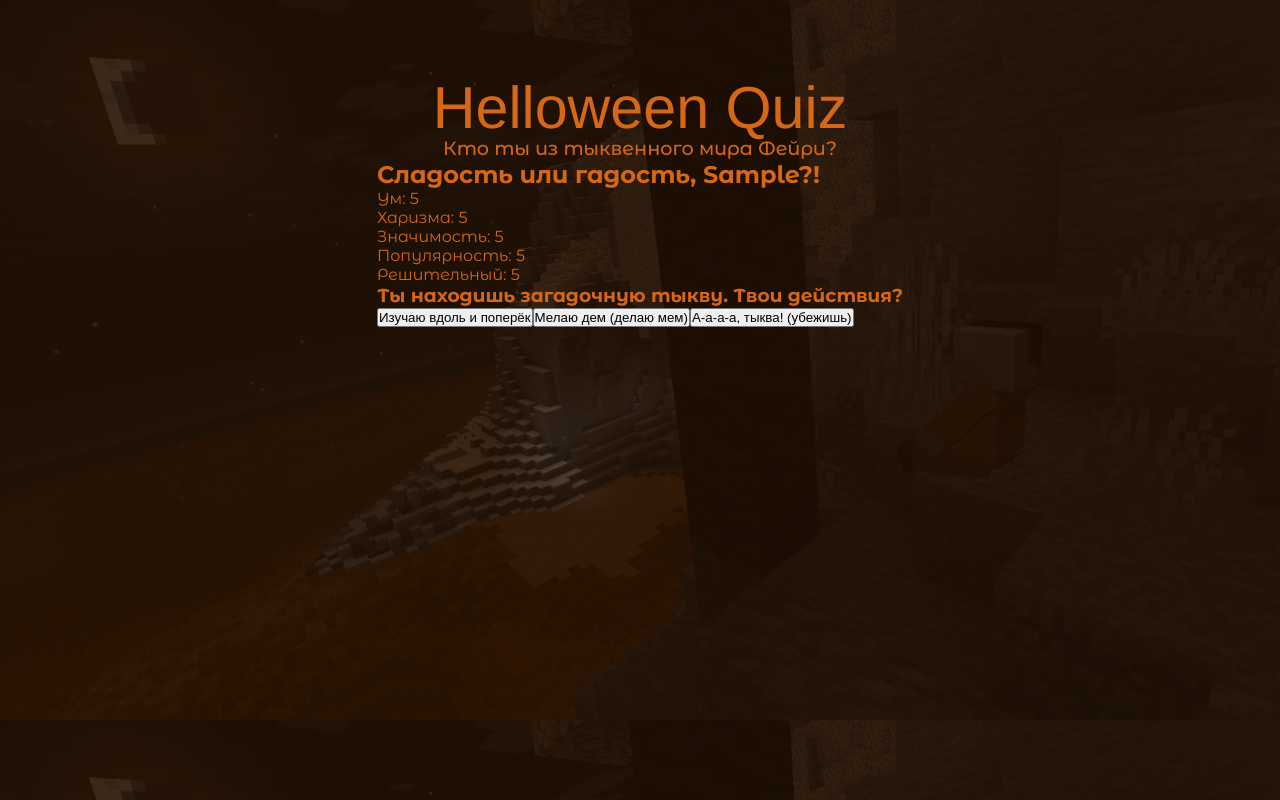
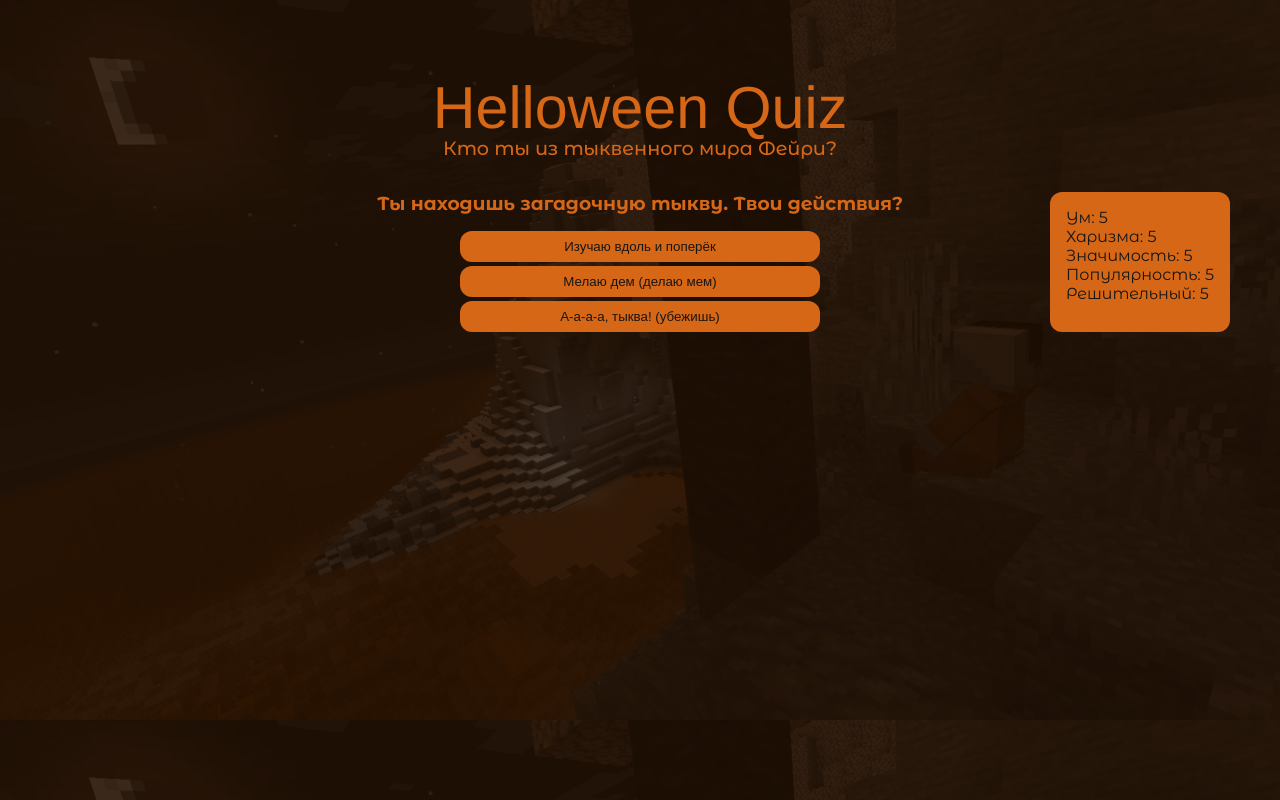
Before and after one commit to lanvalird/farysd-helloween-site-2025, a React (Vite) app: page / in a window 1280 px wide. Both pictures are taken after typing "Sample" into the empty fields and a click on the button "Начать игру!". Built offline with nearby package versions, Linux system fonts and the light colour scheme; a web font is replaced by a local one.

Commit message:
update form css

```diff
--- a/src/app/styles/main.css
+++ b/src/app/styles/main.css
@@ -9,11 +9,14 @@
 
   --heading-i: 'Joti One', 'Franklin Gothic Medium', 'Arial Narrow', Arial, sans-serif;
   --content-font: 'Montserrat Alternates', Arial, Helvetica, sans-serif;
+
+  --color-brand: #D56716;
+  --color-on-brand: #181614;
 }
 
 html,
 body {
-  color: #fff5ee;
+  color: var(--color-on-brand);
   font-family: var(--content-font);
 }
 
@@ -25,7 +28,7 @@ header {
   align-items: center;
   gap: 0;
 
-  color: #D56716;
+  color: var(--color-brand);
 
   &>p {
     font-size: 1.20rem;
@@ -39,3 +42,59 @@ h1 {
   font-weight: 500;
   line-height: 3.5rem;
 }
+
+button {
+  padding: .5rem 2rem;
+  background-color: var(--color-brand);
+  color: var(--color-on-brand);
+  border: 0;
+  border-radius: .75rem;
+  cursor: pointer;
+}
+
+.game-content {
+  margin: auto 0;
+  margin-top: 2rem;
+  display: grid;
+  grid-template-columns: repeat(12, [col-start] 1fr);
+  grid-gap: 20px;
+
+  & button {
+    width: 100%;
+  }
+
+  &>h2 {
+    grid-column: col-start / span 12;
+    text-align: center;
+  }
+
+  &>.skills-preview {
+    grid-column: span 2;
+
+    background-color: var(--color-brand);
+    color: var(--color-on-brand);
+
+
+    padding: 1rem;
+    border: 0;
+    border-radius: .75rem;
+  }
+
+  &>.quiz-question {
+    grid-column: col-start 3 / span 8;
+
+    display: flex;
+    flex-direction: column;
+    justify-content: center;
+    align-items: center;
+
+    &>.answers {
+      margin-top: 1rem;
+      width: 100%;
+      max-width: 360px;
+      display: flex;
+      flex-direction: column;
+      gap: .25rem;
+    }
+  }
+}
--- a/src/shared/components/game-form.tsx
+++ b/src/shared/components/game-form.tsx
@@ -48,25 +48,6 @@ export function GameForm() {
     <form onSubmit={handleFormSubmit}>
       {player ? (
         <div className="game-content">
-          <h2>Сладость или гадость, {player.name}?!</h2>
-
-          <div className="skills-preview">
-            {player.skills.map((skill) => (
-              <div key={skill.name} className="skill-item">
-                <span>
-                  {skill.name}: {skill.value}
-                </span>
-                <div className="skill-bar">
-                  <div
-                    className="skill-fill"
-                    style={{ width: `${skill.getPercent()}%` }}
-                  />
-                </div>
-              </div>
-            ))}
-          </div>
-
-          {/* Вопросы квиза */}
           {currentQuestion < quizQuestions.length ? (
             <div className="quiz-question">
               <h3>{quizQuestions[currentQuestion].text}</h3>
@@ -90,6 +71,23 @@ export function GameForm() {
               {/* Здесь можно показать финальную роль */}
             </div>
           )}
+
+
+          <div className="skills-preview">
+            {player.skills.map((skill) => (
+              <div key={skill.name} className="skill-item">
+                <span>
+                  {skill.name}: {skill.value}
+                </span>
+                <div className="skill-bar">
+                  <div
+                    className="skill-fill"
+                    style={{ width: `${skill.getPercent()}%` }}
+                  />
+                </div>
+              </div>
+            ))}
+          </div>
         </div>
       ) : (
         <div className="player-setup">
```
